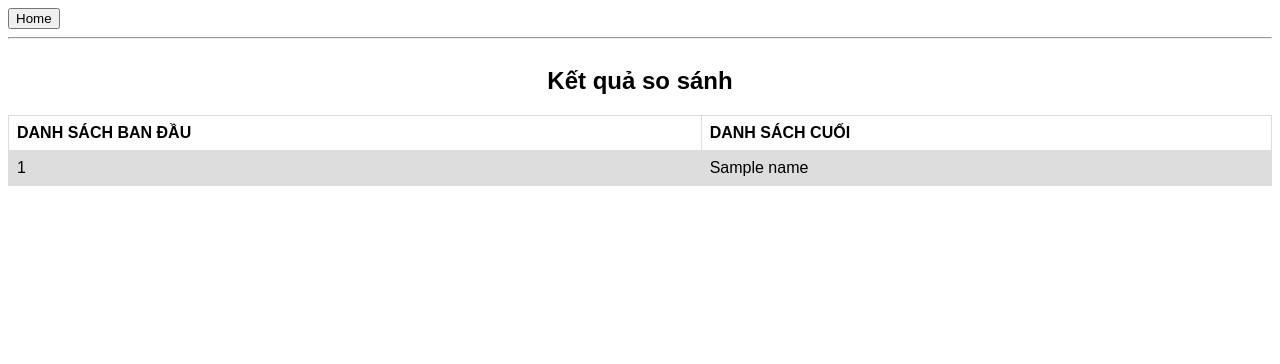
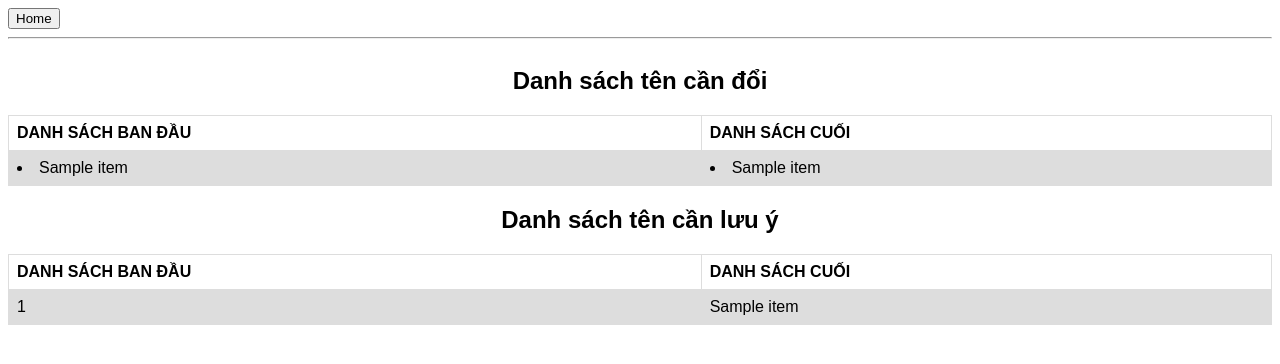
Before and after one commit to anhcq151/full-name-compare, a Flask app: template compare/templates/result.html in a window 1280 px wide. Shown: the top 364 px of the page. Run offline with Flask 2, Linux system fonts and the light colour scheme; the template is opened without the code that fills it: most values are stand-ins (such as "Sample title", 1, 10 or a date in 2020).

Commit message:
categorizing results

```diff
--- a/compare/routes.py
+++ b/compare/routes.py
@@ -2,42 +2,46 @@ from compare import app
 from compare.forms import inputForm
 from flask import render_template, flash
 
+
+def firstname_matches(name01: str, name02: str):
+    name_length = len(name01) if len(name01) <= len(name02) else len(name02)
+    counter =0
+    for a, b in zip(name01, name02):
+        if a == b:
+            counter += 1
+    if counter/name_length >= 0.8:
+        return True
+    else:
+        return False
+
+
 @app.route("/", methods=["GET", "POST"])
-# @app.route("/index", methods=["GET", "POST"])
+@app.route("/index", methods=["GET", "POST"])
 def index():
     input_data = inputForm()
     if input_data.validate_on_submit():
         original = [ line.rstrip() for line in input_data.original_list.data.split("\n") ]
         change = [ line.rstrip() for line in input_data.change_list.data.split("\n")]
+        no_change = set(original) & set(change)
+
+        original = list(set(original) ^ no_change)
+        change = list(set(change) ^ no_change)
         transformed_original = [ name.rsplit(" ", 1) for name in original ]
         transformed_change = [ name.rsplit(" ", 1) for name in change ]
 
-        lastname_dup = {}
+        name_match = {}
         for name_ori in transformed_original:
             for name_cha in transformed_change:
-                if name_ori[0] == name_cha[0]:
-                    lastname_dup[" ".join(name_ori)] = " ".join(name_cha)
+                if name_ori[0] == name_cha[0] and firstname_matches(name_ori[1], name_cha[1]):
+                    name_match[" ".join(name_ori)] = " ".join(name_cha)
+                    transformed_change.remove(name_cha)
 
-        result = []
-        for item in lastname_dup.items():
-            name_ori = item[0].rsplit(" ", 1)[1]
-            name_cha = item[1].rsplit(" ", 1)[1]
-            name_length = len(name_ori) if len(name_ori) < len(name_cha) else len(name_cha)
-            counter = 0
-            for a, b in zip(name_ori, name_cha):
-                if a == b:
-                    counter += 1
-            if counter/name_length >= 0.5:
-                result.append([item[0], item[1]])
-
-        for item in result:
+        for item in name_match.items():
             if item[0] in original:
                 original.remove(item[0])
             if item[1] in change:
                 change.remove(item[1])
 
-        result.append([original, change])
-
-        return render_template("result.html", result=result, isinstance=isinstance, str=str)
+        return render_template("result.html", no_change=no_change, original=original, change=change, name_match=name_match)
 
     return render_template("index.html", input_data=input_data)
--- a/compare/templates/result.html
+++ b/compare/templates/result.html
@@ -2,32 +2,47 @@
 
 {% block content %}
     <table>
-        <caption><h2>Kết quả so sánh</h2></caption>
+        <caption><h2>Danh sách tên cần đổi</h2></caption>
         <tr>
             <th>DANH SÁCH BAN ĐẦU</th>
             <th>DANH SÁCH CUỐI</th>
         </tr>
-        {% for item in result %}
         <tr>
-            {% if isinstance(item[0], str) %}
-                <td>{{ item[0] }}</td>
-            {% else %}
             <td>
-                {% for name in item[0] %}
-                    <p>{{ name }}</p>
+            {% for item in original %}
+                <li>{{ item }}</li>
             {% endfor %}
             </td>
-            {% endif %}
-            {% if isinstance(item[1], str) %}
-                <td>{{ item[1] }}</td>
-            {% else %}
             <td>
-                {% for name in item[1] %}
-                    <p>{{ name }}</p>
+            {% for item in change %}
+                <li>{{ item }}</li>
             {% endfor %}
             </td>
-            {% endif %}
+        </tr>
+    </table>
+    {% if name_match %}
+    <table>
+        <caption><h2>Danh sách tên cần lưu ý</h2></caption>
+        <tr>
+            <th>DANH SÁCH BAN ĐẦU</th>
+            <th>DANH SÁCH CUỐI</th>
+        </tr>
+        {% for item in name_match.items(): %}
+        <tr>
+            <td>{{ item[0] }}</td>
+            <td>{{ item[1] }}</td>
         </tr>
         {% endfor %}
     </table>
+    {% endif %}
+    {% if no_change %}
+    <table>
+        <caption><h2>Danh sách hành khách không cần đổi tên</h2></caption>
+        {% for item in no_change %}
+        <tr>
+            <td>{{ item }}<td>
+        </tr>
+        {% endfor %}
+    </table>
+    {% endif %}
 {% endblock %}
```
Lines whose indentation alone changed are shown as unchanged.
